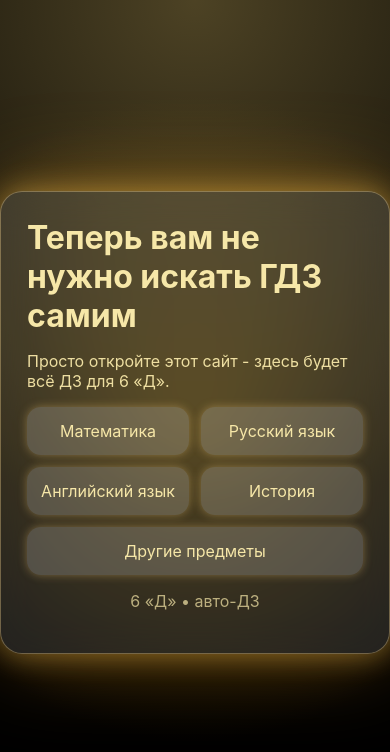
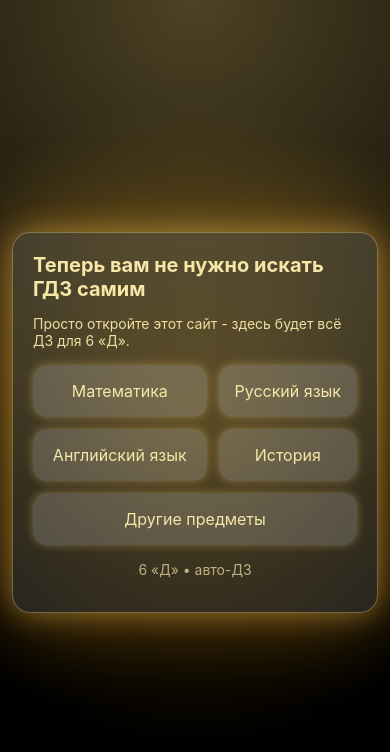
Before and after one commit to danilo645645/limoGDZ, a plain HTML site: page index.html in a window 390 px wide. Drawn offline with Linux system fonts and the light colour scheme.

Commit message:
Update index.html

```diff
--- a/index.html
+++ b/index.html
@@ -39,6 +39,42 @@
 th,td{padding:12px;vertical-align:top;text-align:left}
 th{background:rgba(255,255,255,.18)}
 .back{display:inline-block;margin-top:18px}
+
+ /* ===== 📱 АДАПТАЦИЯ ДЛЯ ТЕЛЕФОНОВ ===== */
+@media (max-width: 600px) {
+
+  body {
+    padding: 12px;
+  }
+
+  .card {
+    max-width: 100%;
+    padding: 20px;
+    border-radius: 18px;
+  }
+
+  h1 {
+    font-size: 20px;
+  }
+
+  p {
+    font-size: 14px;
+  }
+
+  table {
+    font-size: 13px;
+  }
+
+  a.btn {
+    padding: 16px;
+    font-size: 16px;
+  }
+
+  .buttons {
+    grid-template-columns: 1fr;
+  }
+}
+
 </style>
 </head>
 <body><div class="card">
```
